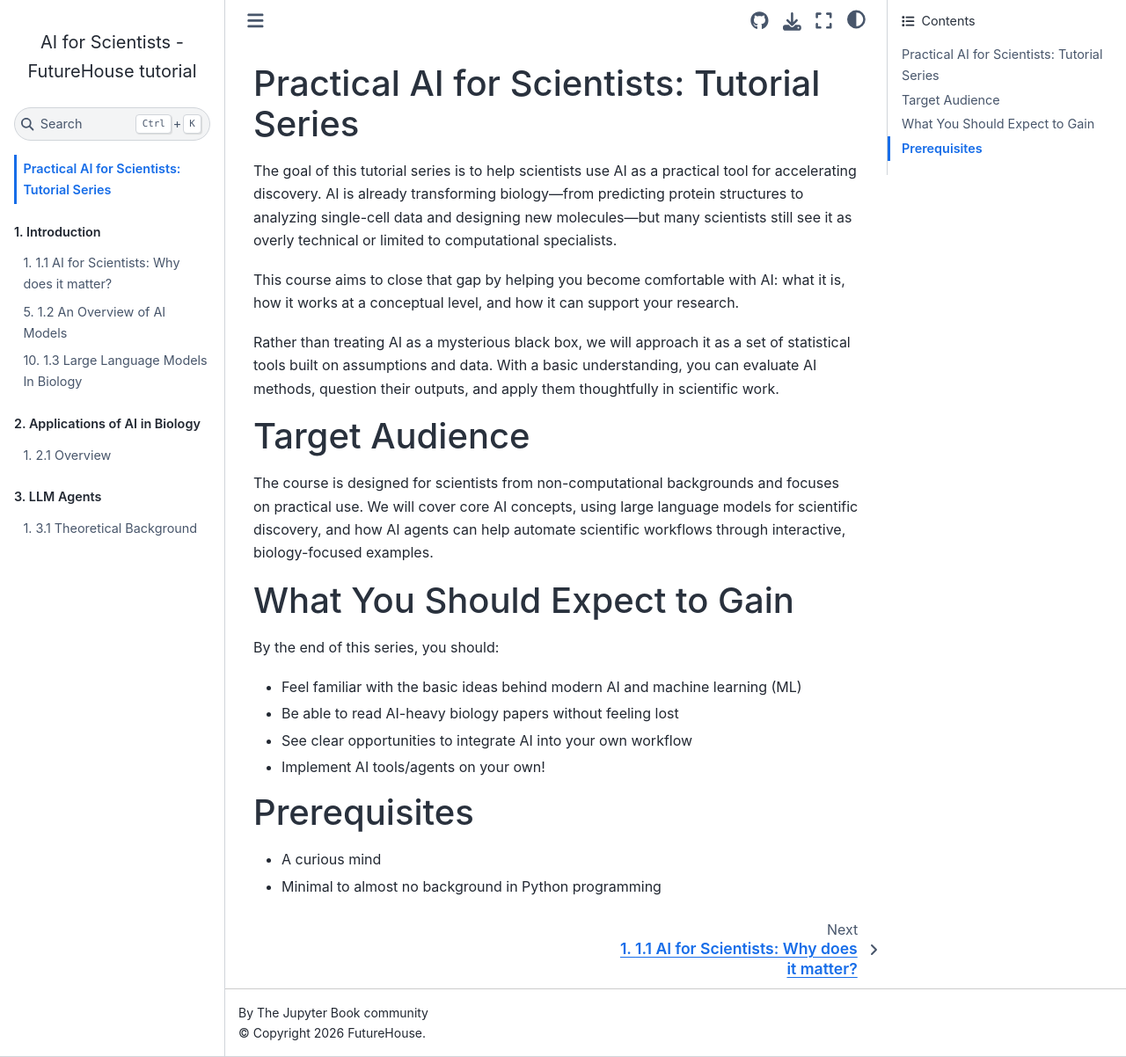
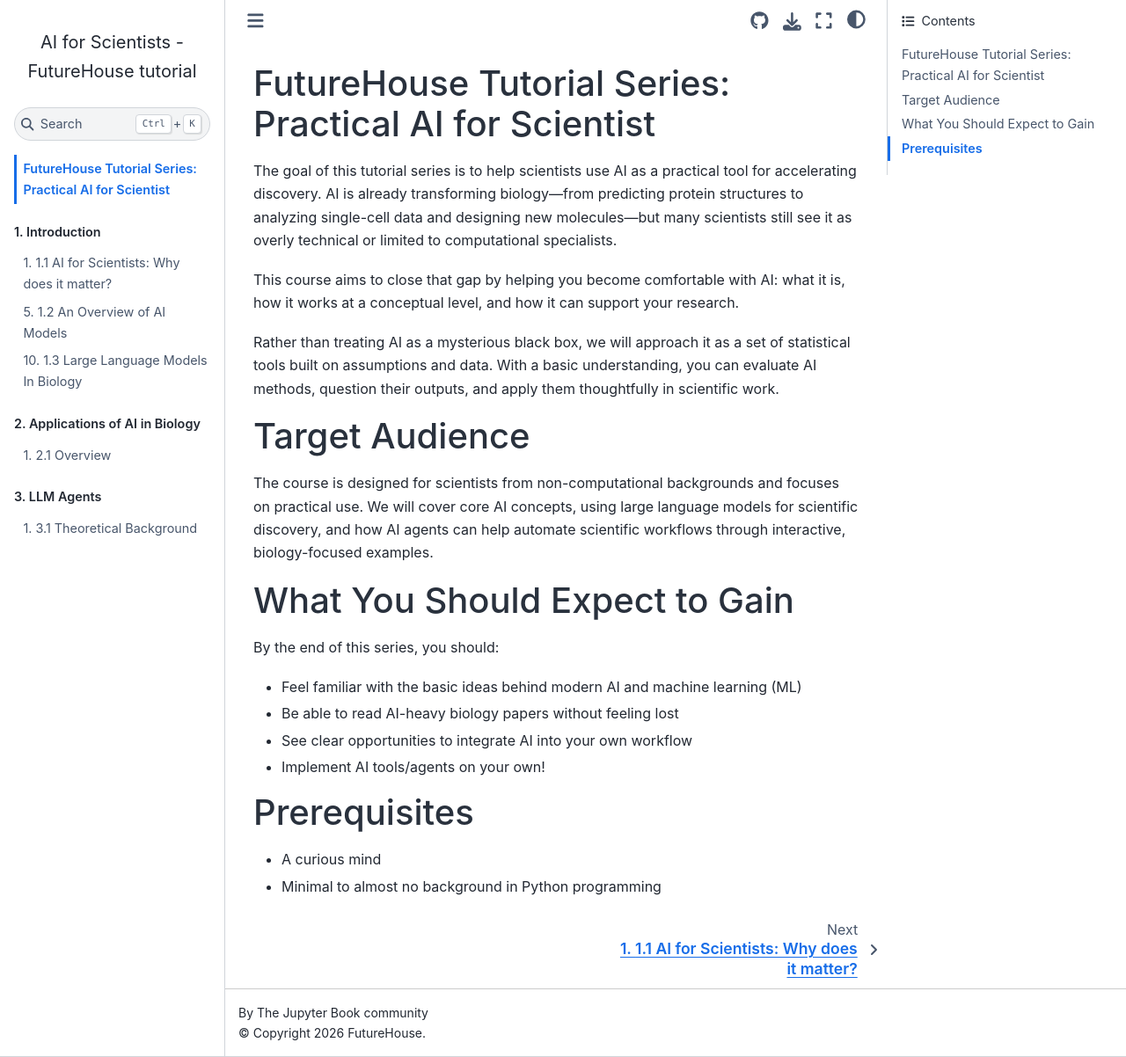
Before and after one commit to Future-House/tutorial-series, a Jupyter Book: the page built from index.md, in a window 1280 px wide and 1202 px high. Shown: the whole window at 88% size. Built offline with Jupyter Book 1.0.4 settings and Sphinx 7.4.7 and the Sphinx Book theme 1.1.4, drawn with Linux system fonts in a browser that asks for light colours; pages that are not in the unit, such as notebooks, are missing from menus.

Commit message:
kiki edits in index.md

```diff
--- a/index.md
+++ b/index.md
@@ -1,4 +1,4 @@
-# Practical AI for Scientists: Tutorial Series
+# FutureHouse Tutorial Series: Practical AI for Scientist
 
 The goal of this tutorial series is to help scientists use AI as a practical tool for accelerating discovery. AI is already transforming biology—from predicting protein structures to analyzing single-cell data and designing new molecules—but many scientists still see it as overly technical or limited to computational specialists.
 
```
